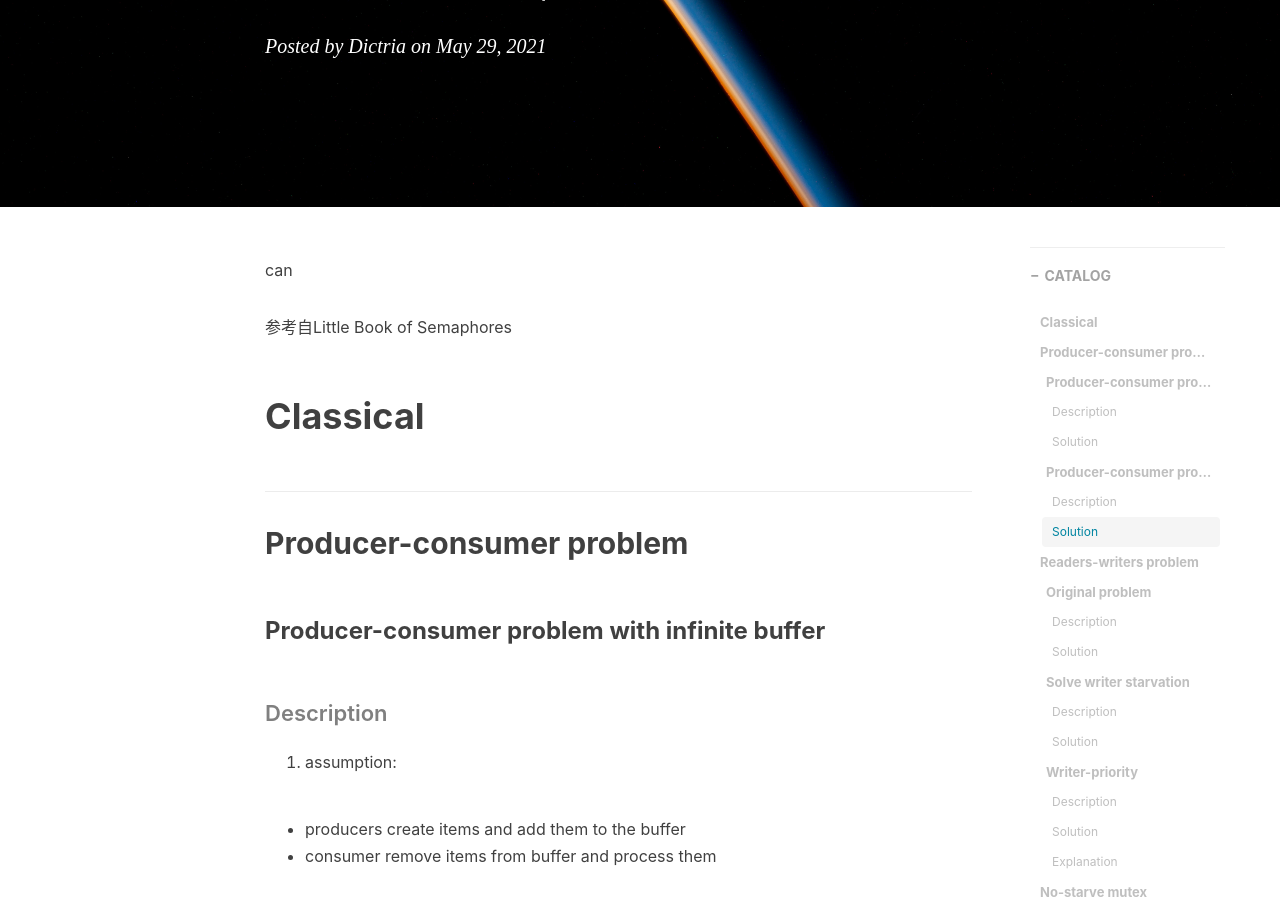
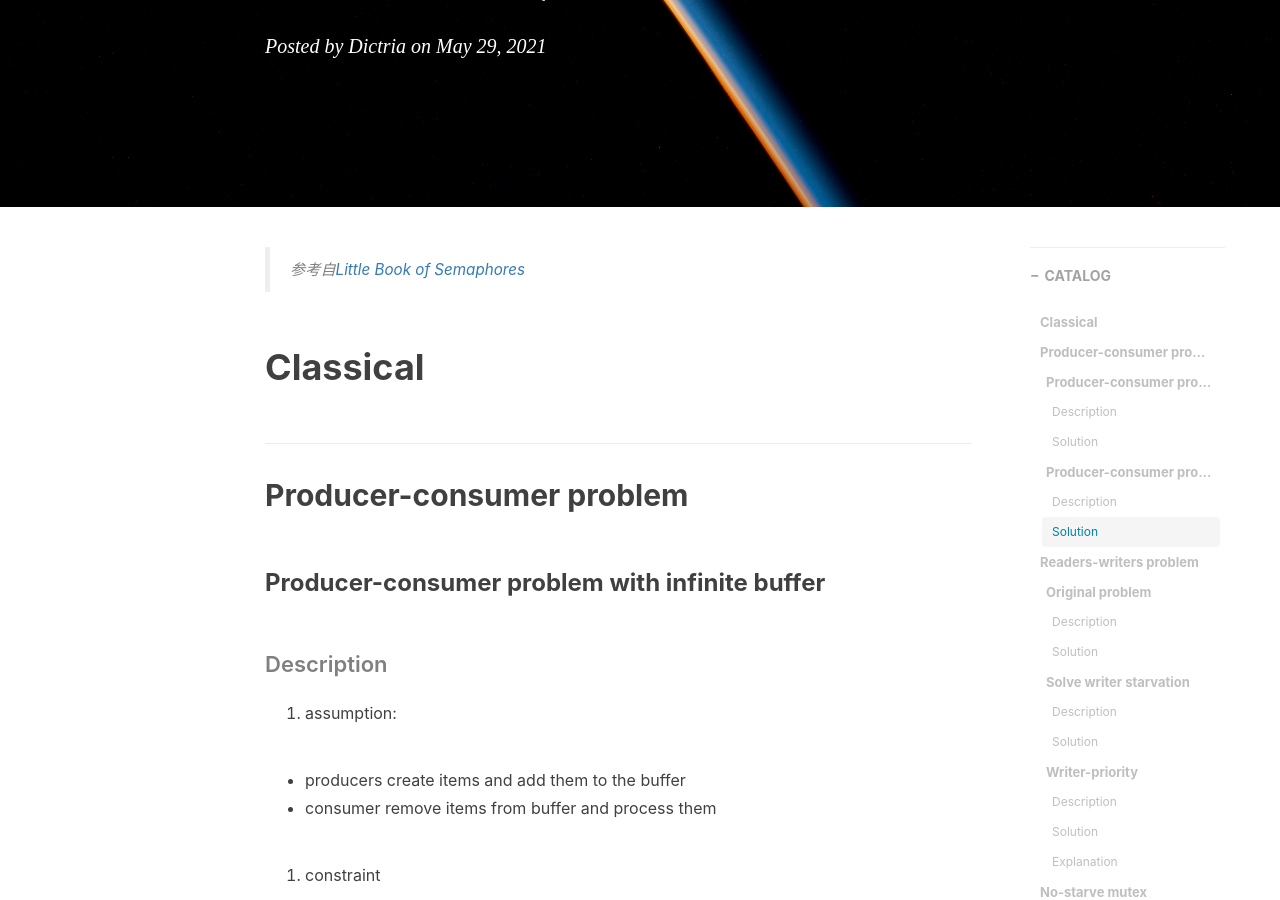
Before and after one commit to Dictria/Dictria.github.io, a Jekyll site: the page built from _posts/OS/2023-04-16-semaphores.md, in a window 1280 px wide and 900 px high, scrolled down 316 px. Built offline with Jekyll 4.4.1, drawn with Linux system fonts in a browser that asks for light colours; nearby versions of some CDN libraries; comment, search, counter and statistics services are not loaded.

Commit message:
fix Semaphores book link

```diff
--- a/_posts/OS/2023-04-16-semaphores.md
+++ b/_posts/OS/2023-04-16-semaphores.md
@@ -10,9 +10,7 @@ tags:
   - OS
 ---
 
-can
-
-参考自Little Book of Semaphores
+> 参考自[Little Book of Semaphores](https://github.com/Dictria/Dictria.github.io/blob/main/_posts/OS/2023-04-16-semaphores.assets/Little%20Book%20Of%20Semaphores.pdf)
 
 # Classical
 
```
